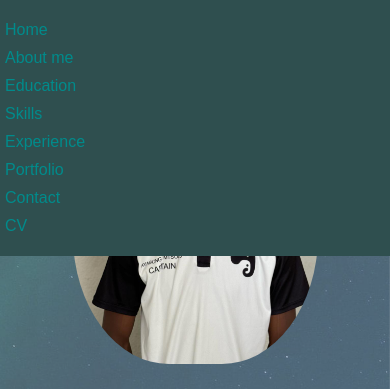
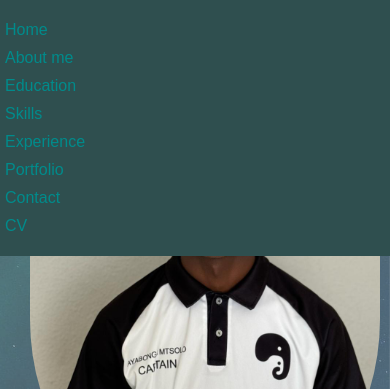
Before and after one commit to ayabong-a/ayabong-a.github.io, a plain HTML site: page index.html in a window 390 px wide. Shown: the top 389 px of the page. Drawn offline with Linux system fonts and the light colour scheme.

Commit message:
adjusted width on header img

```diff
--- a/styles.css
+++ b/styles.css
@@ -214,7 +214,7 @@ form button:hover {
   }
 
   header img {
-    max-width: 50%;
+    max-width: 100%;
     height: auto;
   }
 }
@@ -229,7 +229,7 @@ form button:hover {
   }
 
   header img {
-    max-width: 70%;
+    max-width: 100%;
     height: auto;
   }
 }
```
